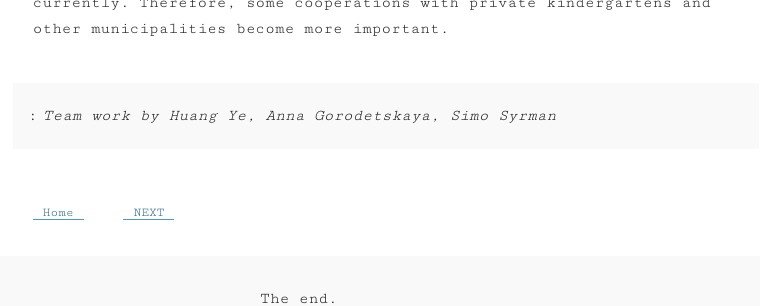
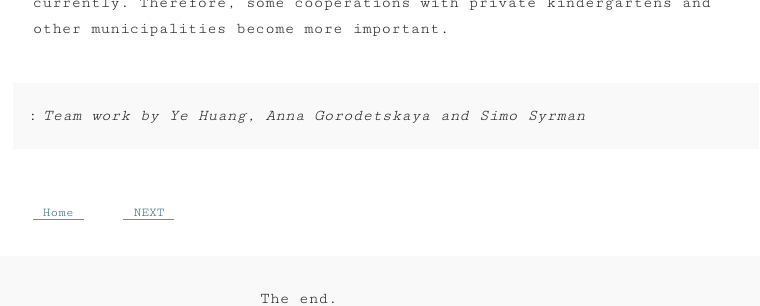
Before and after one commit to crabcanon/crabcanon.github.com, a Jekyll site: the page built from _posts/2013-03-28-arcgis-spatial-statistics-and-network-analysis.md, in a window 1280 px wide and 900 px high, scrolled down 25401 px. Shown: the part 558-864 px from the top of the window, without its empty margins (341-1101 px from the left). Built offline with Jekyll 4.4.1, drawn with Linux system fonts in a browser that asks for light colours; comment, search, counter and statistics services are not loaded.

Commit message:
Update blog

```diff
--- a/_posts/2013-03-28-arcgis-spatial-statistics-and-network-analysis.md
+++ b/_posts/2013-03-28-arcgis-spatial-statistics-and-network-analysis.md
@@ -233,4 +233,4 @@ It is not a surprise that the northern areas of Espoo suffer from long travel ti
 
 Another clear fact by far is the total amount of children is a bit overloaded for those day care centres in the municipal and the day care system simply could not be able to take in all the small children currently. Therefore, some cooperations with private kindergartens and other municipalities become more important.
 
->*Team work by Huang Ye, Anna Gorodetskaya, Simo Syrman*
+>*Team work by Ye Huang, Anna Gorodetskaya and Simo Syrman*
```
